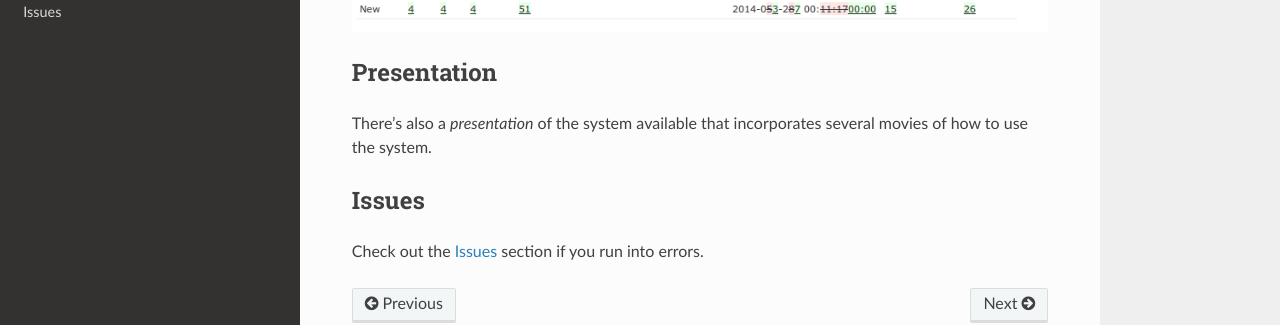
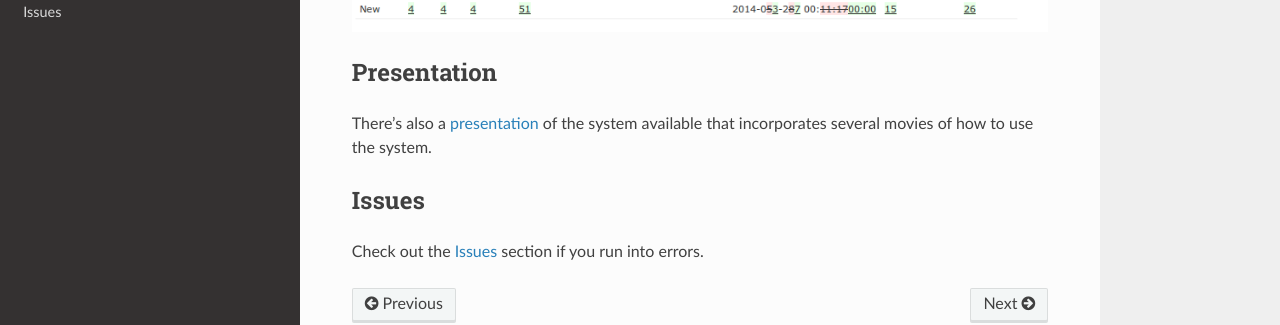
Before and after one commit to miccheck12/SCGLIMS, a Sphinx documentation site: the page built from docs/user_guide.rst, in a window 1280 px wide and 900 px high, scrolled down 4820 px. Shown: the part 447-772 px from the top of the window. Built offline with Sphinx 7.4.7 and the Read the Docs theme 2.0.0, drawn with Linux system fonts in a browser that asks for light colours.

Commit message:
Update doc links

```diff
--- a/README.rst
+++ b/README.rst
@@ -21,7 +21,7 @@
 recommend forking the repository and only using certain elements.
 
 
-.. * Documentation: Not yet available
+* Documentation: `<http://scglims.rtfd.org>`_
 * Demo: `<http://bit.ly/scglims-heroku>`_ (for admin user/pass inodb)
 * Presentation: `<http://bit.ly/limstalk>`_
 * GitHub: `<https://github.com/BILS/SCGLIMS/>`_
--- a/docs/user_guide.rst
+++ b/docs/user_guide.rst
@@ -99,7 +99,7 @@
 
 Presentation
 ------------
-There's also a `presentation` of the system available that incorporates several
+There's also a `presentation`_ of the system available that incorporates several
 movies of how to use the system.
 
 .. _`presentation`: http://ino.pm/outreach/presentations/2014/03/lims-presentation/index.html#/
```
